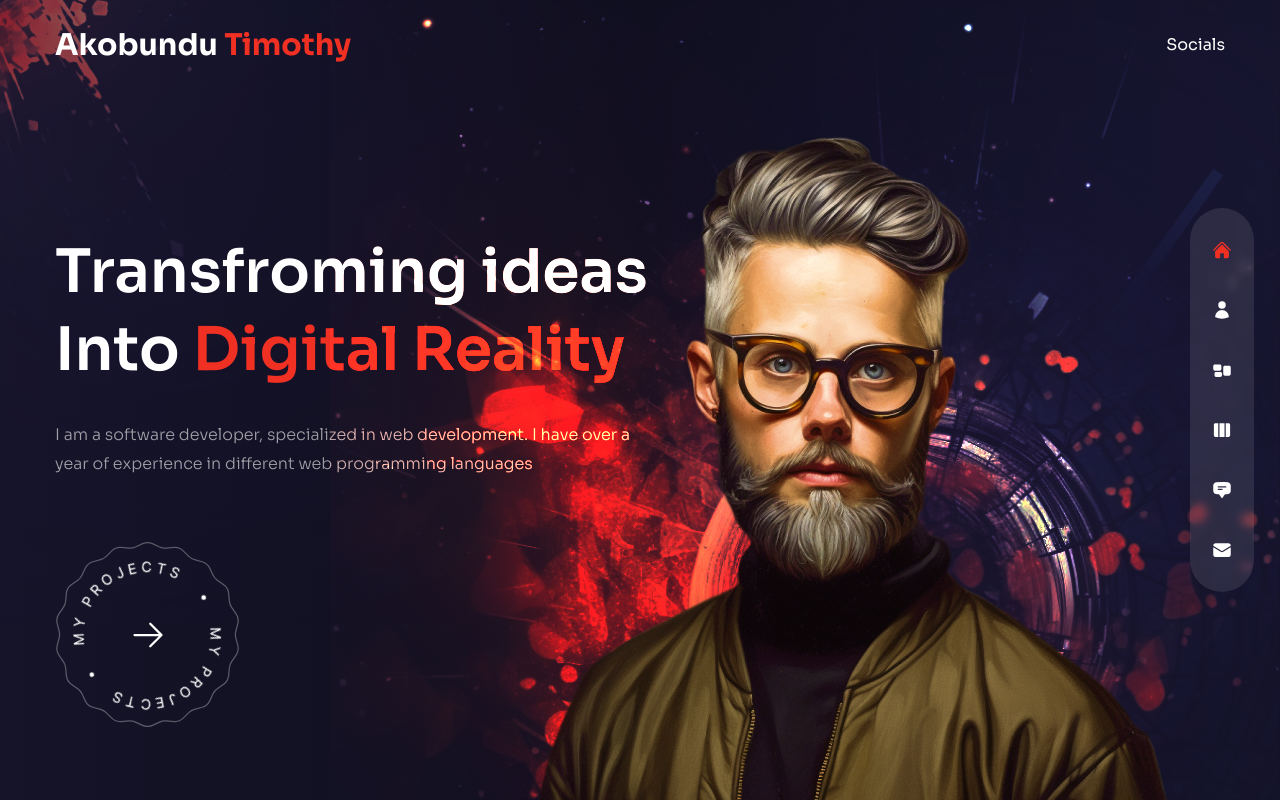
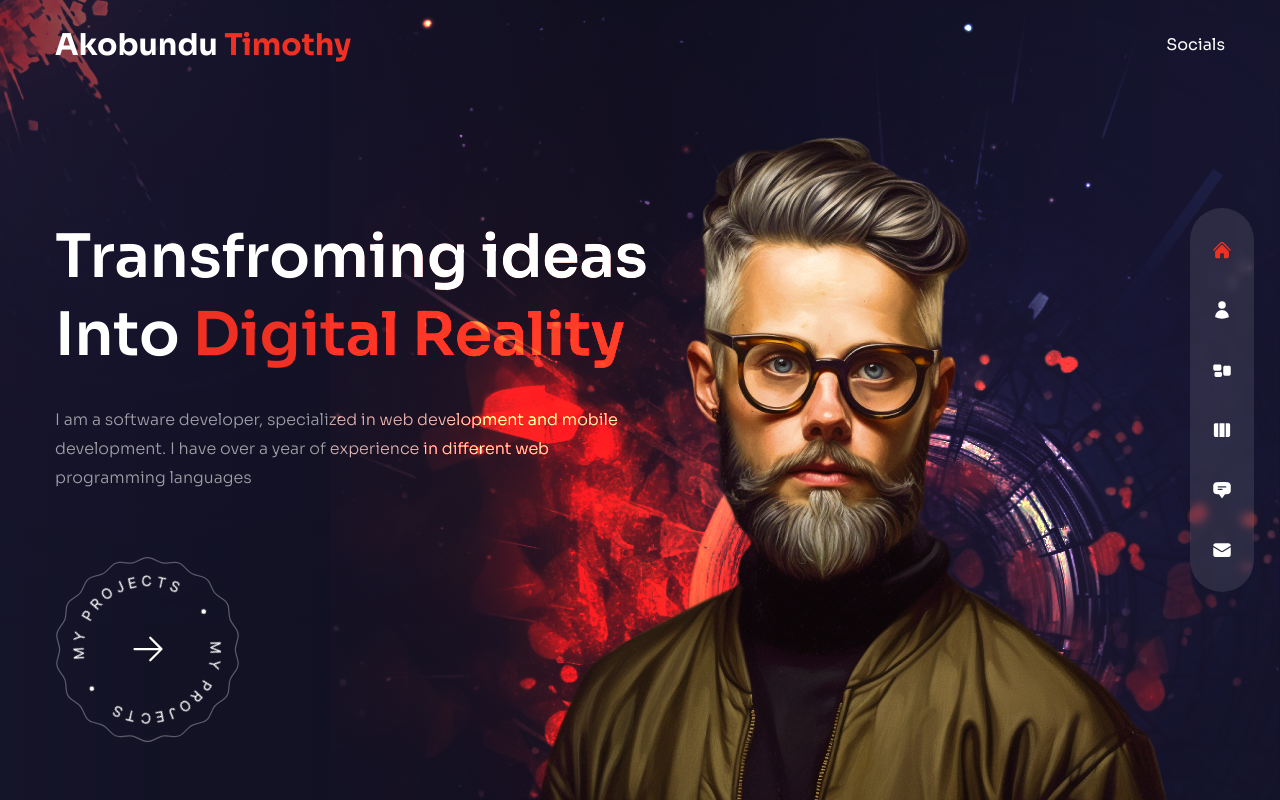
Before and after one commit to timothy2462/Timothy_profile, a Next.js app: page / in a window 1280 px wide. Built offline with nearby package versions, Linux system fonts and the light colour scheme.

Commit message:
worked on the hime section

```diff
--- a/pages/index.js
+++ b/pages/index.js
@@ -29,8 +29,9 @@ const Home = () => {
             exit="hidden"
             className="max-w-sm xl:max-w-xl mx-auto xl:mx-0 mb-10 xl:mb-16"
           >
-            I am a software developer, specialized in web development. I have
-            over a year of experience in different web programming languages
+            I am a software developer, specialized in web development and mobile
+            development. I have over a year of experience in different web
+            programming languages
           </motion.p>
           {/* btn */}
           {/* <div className="flex justify-center xl:hidden relative">
```
